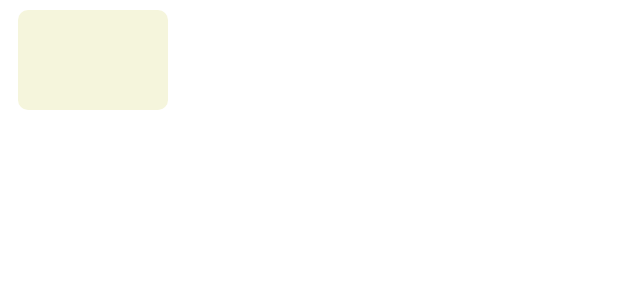
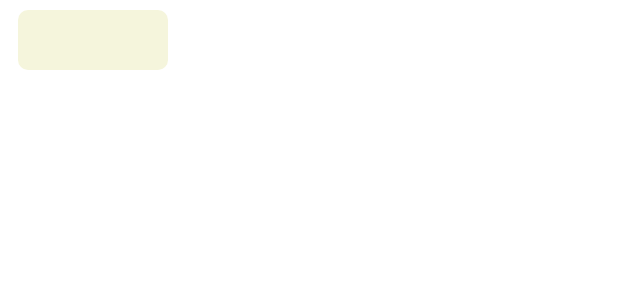
Before and after one commit to SergeyNavok/String-App-Angular, an Angular app: page / in a window 1280 px wide. Shown: the top 300 px of the page, without its empty margins (0-640 px from the left). Built offline with nearby package versions, Linux system fonts and the light colour scheme.

Commit message:
feat: add new style scss

```diff
--- a/src/app/field/field.component.scss
+++ b/src/app/field/field.component.scss
@@ -1,12 +1,14 @@
 .container {
   width: 150px;
-  height: 100px;
+  height: 60px;
   background-color: beige;
   border-radius: 10px;
   margin: 10px;
+  display: flex;
+  align-items: center;
+  justify-content: center;
 
   &__text {
     font-size: 30px;
-    text-align: center;
   }
 }
```
